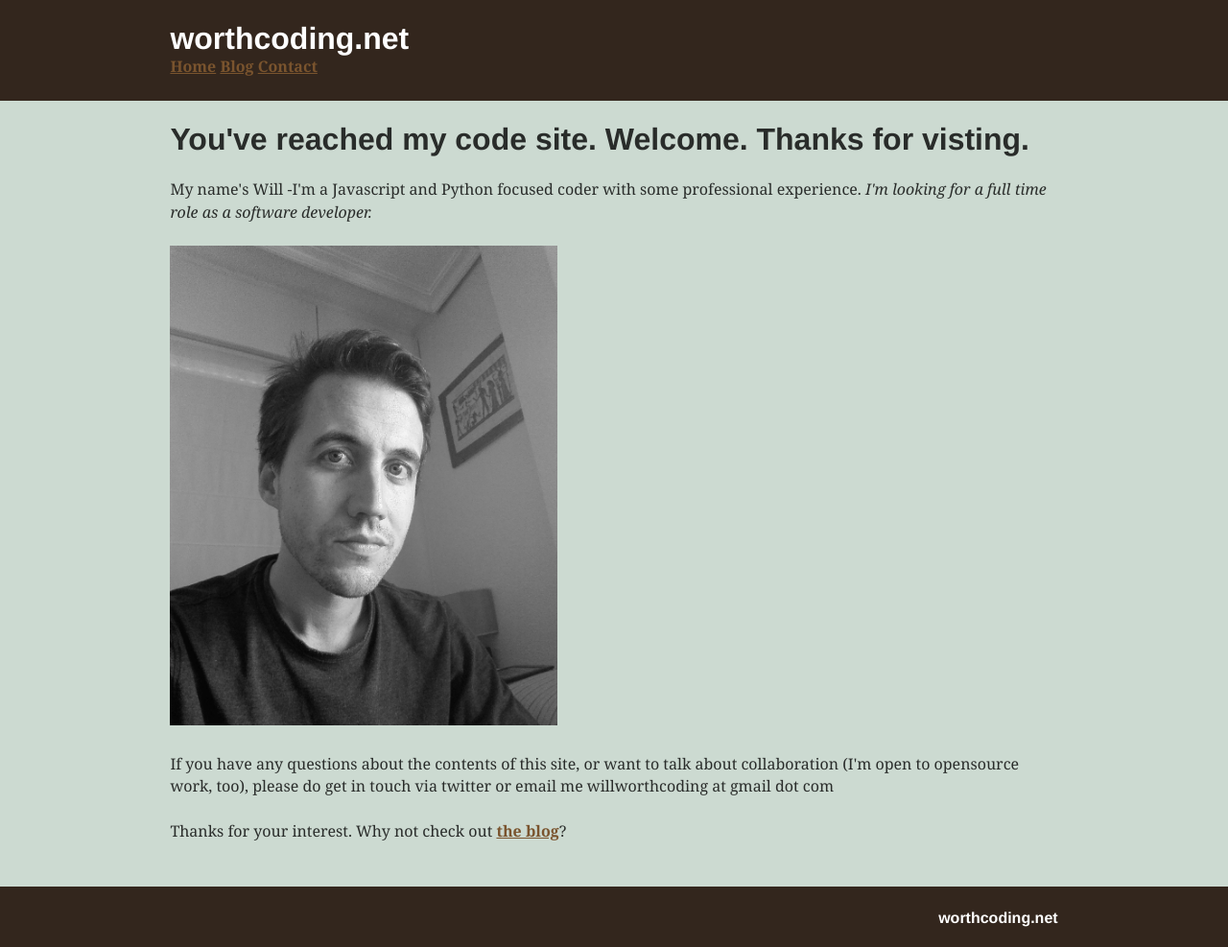
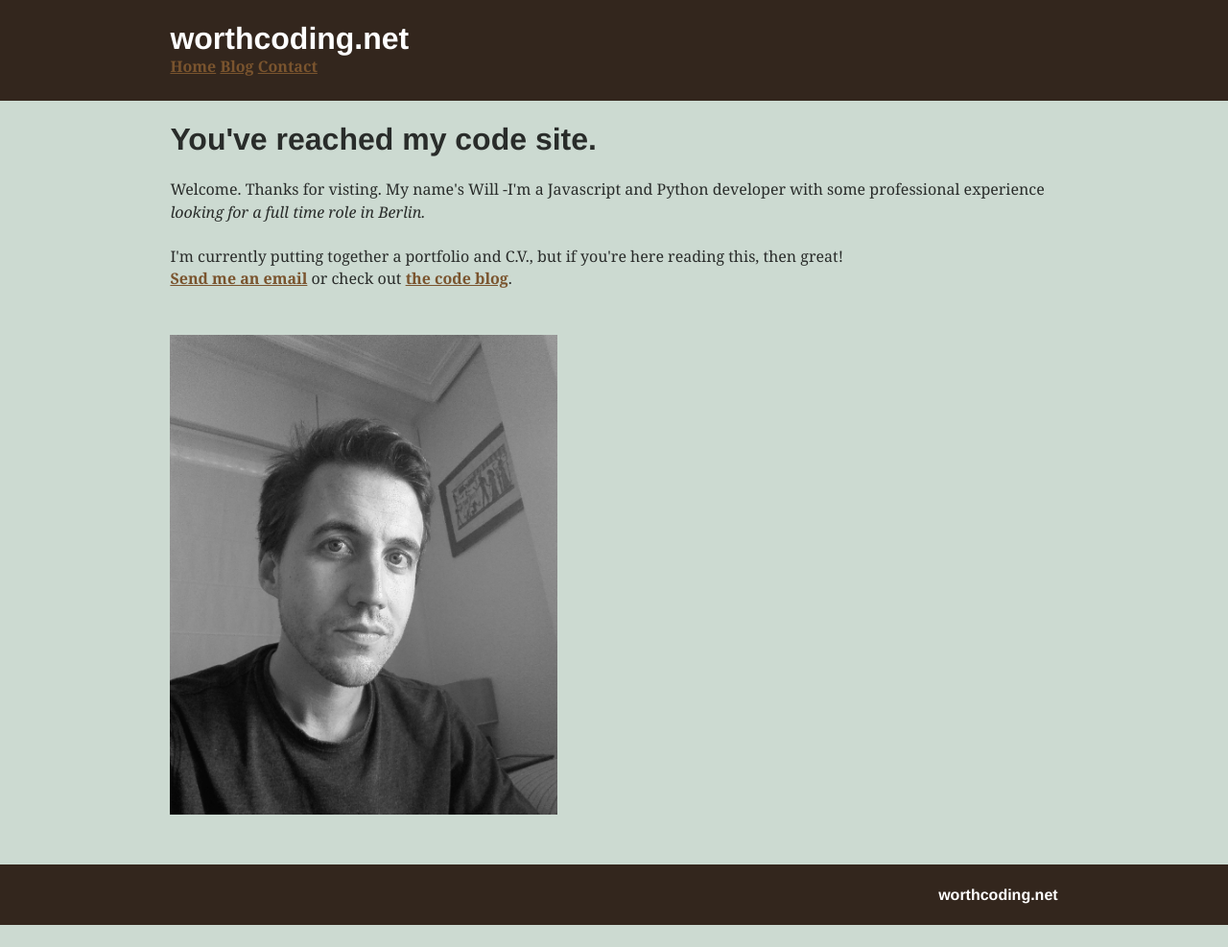
Before and after one commit to willworth/worthcoding, a Gatsby site: page / in a window 1280 px wide. Shown: the whole page at 96% size. After the commit the page ends 964 px from the top, so only its background shows below. Built offline with nearby package versions, Linux system fonts and the light colour scheme; Gatsby itself is replaced by a stand-in of ours; some packages are replaced by stand-ins of ours.

Commit message:
minor bio and css

```diff
--- a/gatsby-config.js
+++ b/gatsby-config.js
@@ -3,7 +3,7 @@ module.exports = {
     title: 'worthcoding.net',
     author: 'Will Worth',
     description: 'Coding blog of coder and writer Will Worth.',
-    siteUrl: 'https://www.willworth.net/',
+    siteUrl: 'https://www.worthcoding.net/',
   },
 
     pathPrefix: '/gatsby-starter-blog',
--- a/src/pages/contact.js
+++ b/src/pages/contact.js
@@ -16,11 +16,10 @@ const Contact = () => (
       My desire to improve these skills led me to choose Gatsby to build
       this site (though, frankly, react seems to be overkill for a simple blog). </p>
     <p> If you have any questions about the contents of this site, or want to talk about collaboration
-       (I'm open to opensource work, too), please do get in touch either
-        via social networks.  (Facebook is my least favourite here, but I'll make an exception for you...</p>
+       (I'm open to opensource work, too), please do get in touch.</p>
 
     <p>
-      Or email me willworthcoding  at  gmail dot com </p>
+    <a href="mailto:willworthcoding@gmail.com">Send me an email</a></p>
     <p>Thanks for your interest.</p>
 
     <blockquote>
--- a/src/pages/index.js
+++ b/src/pages/index.js
@@ -5,14 +5,24 @@ import Layout from '../components/layout'
 
 const IndexPage = () => (
   <Layout>
-    <h1>You've reached my code site.  Welcome.  Thanks for visting.</h1>
-    <p>My name's Will -I'm a Javascript and Python focused coder with some professional experience.
-    <em> I'm looking for a full time role as a software developer.</em> </p>
+    <h1>You've reached my code site.</h1>
+    <p>Welcome.  Thanks for visting. My name's Will -I'm a Javascript and
+       Python developer with some professional experience
+    <em> looking for a full time role in Berlin.</em> </p>
+    <p>I'm currently putting together a portfolio and C.V., but if you're here reading this, then great! <br/>
+
+<a href="mailto:willworthcoding@gmail.com">Send me an email</a> or check out <Link to="/blog">the code blog</Link>.
+</p>
+    <br></br>
     <img src={will} alt="Will" class="willpic"  />
 
-    <p> If you have any questions about the contents of this site, or want to talk about collaboration
-       (I'm open to opensource work, too), please do get in touch via twitter or  email me willworthcoding  at  gmail dot com </p>
-    <p>Thanks for your interest.  Why not check out <Link to="/blog">the blog</Link>?</p>
+
+
+
+
+
+
+
 
 
   </Layout>
```
